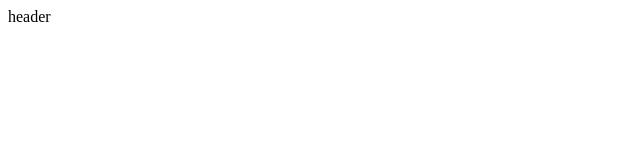
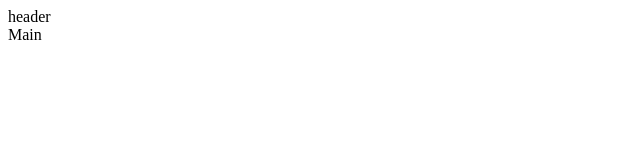
Before and after one commit to konrad-poldevs/project, a plain HTML site: page index.html in a window 1280 px wide. Shown: the full height of the page, 0-640 px from the left. Drawn offline with Linux system fonts and the light colour scheme.

Commit message:
Add main & styles

```diff
--- a/index.html
+++ b/index.html
@@ -7,5 +7,6 @@
   </head>
   <body>
     <header>header</header>
+    <main>Main</main>
   </body>
 </html>
--- a/style.css
+++ b/style.css
@@ -0,0 +1,3 @@
+main {
+  width: 100%;
+}
```
